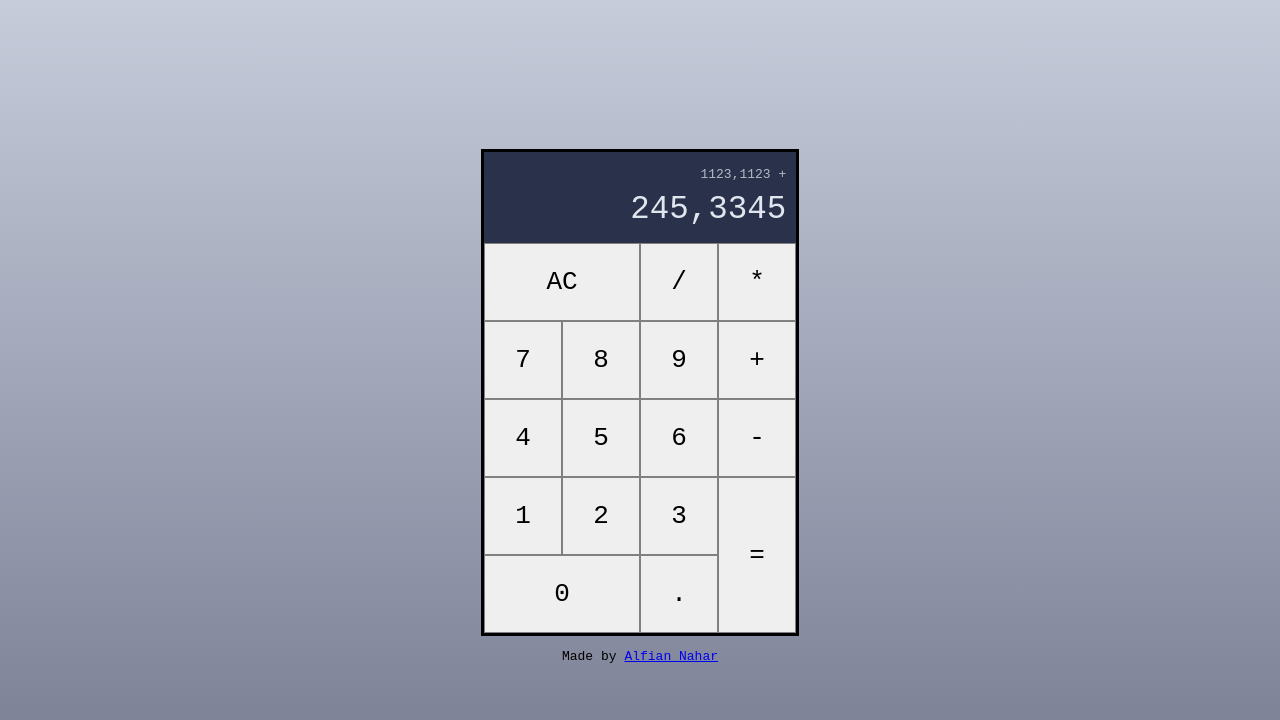
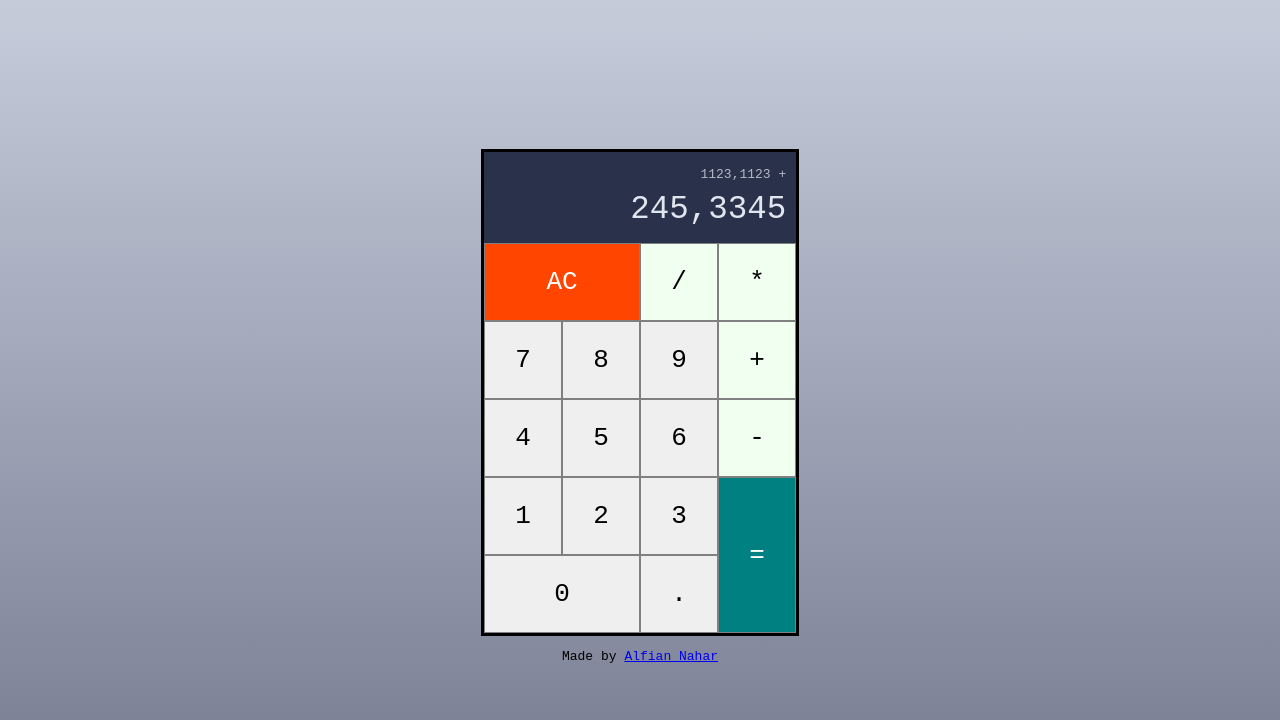
Before and after one commit to alfianahar/fcc-javascript-calculator, a React (Vite) app: page / in a window 1280 px wide. Shown: the top 720 px of the page. Built offline with nearby package versions, Linux system fonts and the light colour scheme.

Commit message:
add style for specific button

```diff
--- a/src/App.css
+++ b/src/App.css
@@ -51,6 +51,7 @@ footer {
 .calculator > button:hover,
 .calculator > button:focus {
   background-color: #C7CCDB;
+  border: 1px solid black;
 }
 
 .col-span-two {
@@ -82,3 +83,18 @@ footer {
   color: rgba(225, 229, 238);
   font-size: 2.5rem;
 }
+
+#clear {
+  background-color: orangered;
+  color:white
+}
+
+#equals {
+  background-color: teal;
+  color:white
+}
+
+#divide, #multiply, #subtract, #add {
+  background-color: honeydew;
+  color:black;
+}
```
